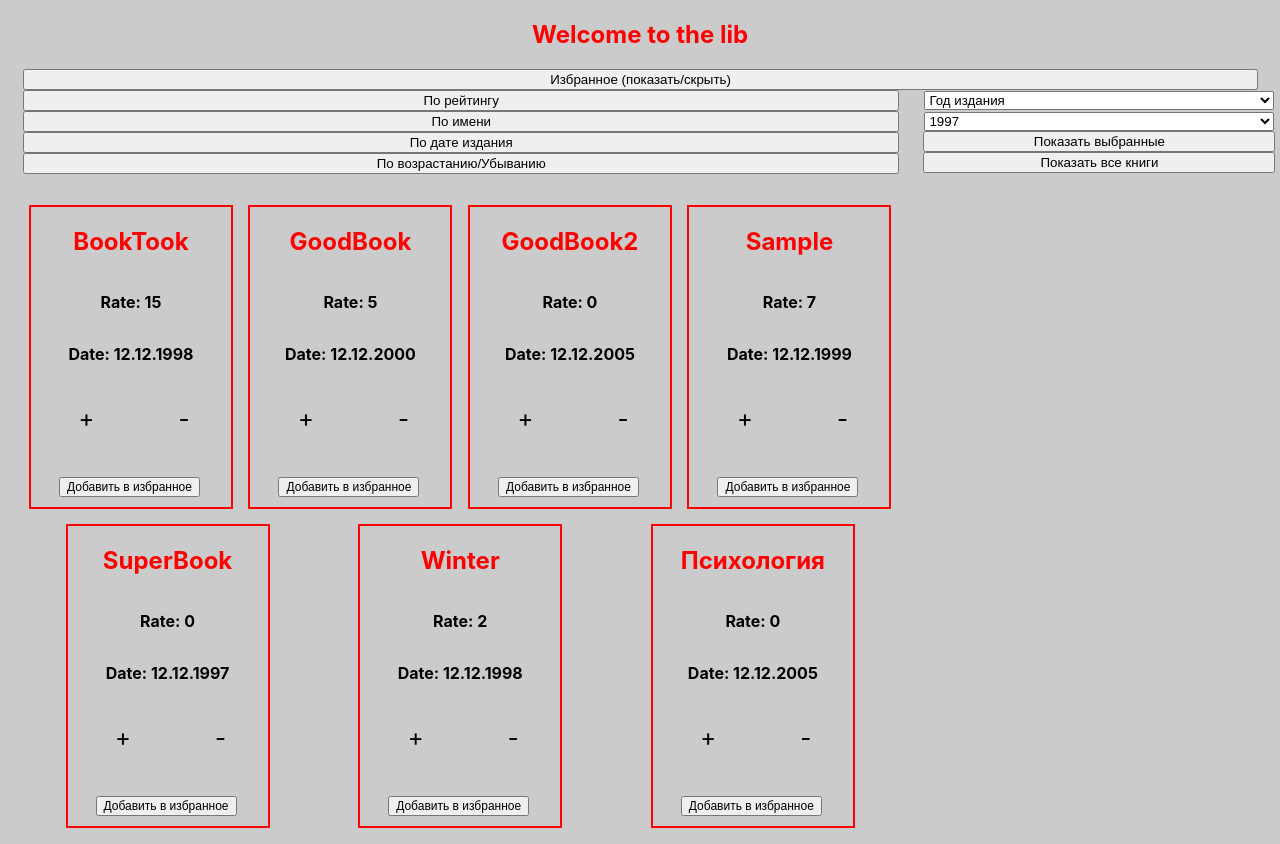
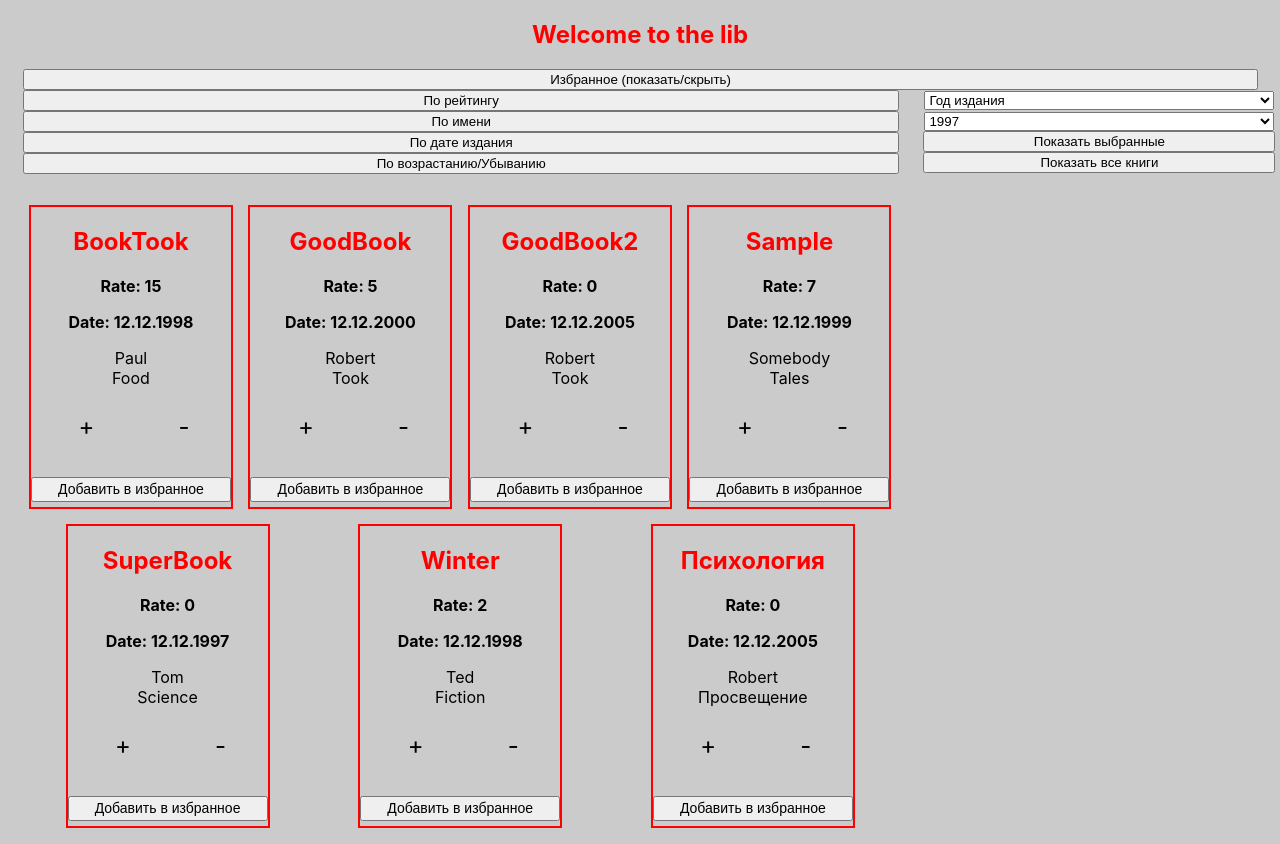
Before and after one commit to saxumcordis/elibrary, a React (Create React App) app: page / in a window 1280 px wide. Built offline with nearby package versions, Linux system fonts and the light colour scheme.

Commit message:
clear code + fix css

```diff
--- a/src/Components/catalog.js
+++ b/src/Components/catalog.js
@@ -24,9 +24,13 @@ const Book = (props) => {
     const [favButtonVisible, setButtonVisible] = React.useState(true);
     return (
         <article className="catalog_book">
-            <h1>{props.book.name}</h1>
-            <h3>Rate: {rate}</h3>
-            <h3>Date: {props.book.date.join('.')}</h3>
+            <div className="book_data">
+                <h1>{props.book.name}</h1>
+                <h3>Rate: {rate}</h3>
+                <h3>Date: {props.book.date.join('.')}</h3>
+                <p>{props.book.author}</p>
+                <p>{props.book.publisher}</p>
+            </div>
             {rateVisibility && (!localStorage.getItem('myRates') || !JSON.parse(localStorage.getItem('myRates')).find(e => e.id == props.book.id)) ?
                 <span className="rateButtons"><p onClick={() => {
                     setRate(rate + 1);
@@ -42,13 +46,13 @@ const Book = (props) => {
                 : <span><p className="rated">Вы уже поставили оценку</p></span>
             }
             {(!localStorage.getItem('favs') || !JSON.parse(localStorage.getItem('favs')).find(e => e['id'] == props.book.id)) ?
-                <button className="favorite_button"onClick={() => {
+                <button className="favorite_button" onClick={() => {
                     addFavorite(props.book);
                     setButtonVisible(!favButtonVisible);
                     props.favProps.setVisibility(!props.favProps.favVisibility);
                     setTimeout(props.favProps.setVisibility, 4, true);
                 }}>Добавить в избранное</button>
-                : <p>В избранном</p>
+                : <p className="favorite_button">В избранном</p>
             }
         </article>
     )
--- a/src/Components/favorites.js
+++ b/src/Components/favorites.js
@@ -5,7 +5,11 @@ const Fav = (props) => {
         <article>
                 <h1>{props.book.name}</h1>
                 <h3>Rate: {props.book.rate}</h3>
-            <button onClick={() => {remove(props.book.id); props.setFavs(JSON.parse(localStorage.getItem('favs')));}}>Удалить</button>
+            <button onClick={() => {
+                remove(props.book.id);
+                props.setFavs(JSON.parse(localStorage.getItem('favs')));
+            }}>Удалить
+            </button>
         </article>
     )
 }
--- a/src/Components/filtered.js
+++ b/src/Components/filtered.js
@@ -19,9 +19,6 @@ const Filtered = (props) => {
         books = books.map(book => book[filterSign]).sort();
     if (!books.includes(filterValue))
         setTempFilterValue(books[0]);
-    console.log(filterSign + " " + filterValue + " " + supportValue);
-    console.log(books);
-    console.log(+supportValue);
     return (<div className="catalog_main">
         <Catalog favVisibility={props.favVisibility} setVisibility={props.setVisibility} filterSign={filterSign}
                  filterValue={isFiltered ? books.includes(filterSign == 'date' ? +supportValue : supportValue) ? supportValue : filterValue : null}/>
--- a/src/Styles/styles.css
+++ b/src/Styles/styles.css
@@ -62,6 +62,11 @@ body {
     border: 2px solid red;
     margin: 15px 0 0 0;
     text-align: center;
+}
+
+.book_data > p {
+    margin-top: 0;
+    margin-bottom: 0;
 }
 
 .catalog_filter {
@@ -131,11 +136,13 @@ h3 {
 
 .catalog_book > .favorite_button {
     position: absolute;
-    font-size: 12px;
+    font-size: 14px;
     margin-top: 270px;
-    height: auto;
-    margin-left: 28px;
+    width: 200px;
+    height: 25px;
     align-content: center;
+    text-align: center;
+    padding: 0 0;
 }
 
 .catalog_book > .favorite_button > p {
```
Lines whose indentation alone changed are shown as unchanged.
